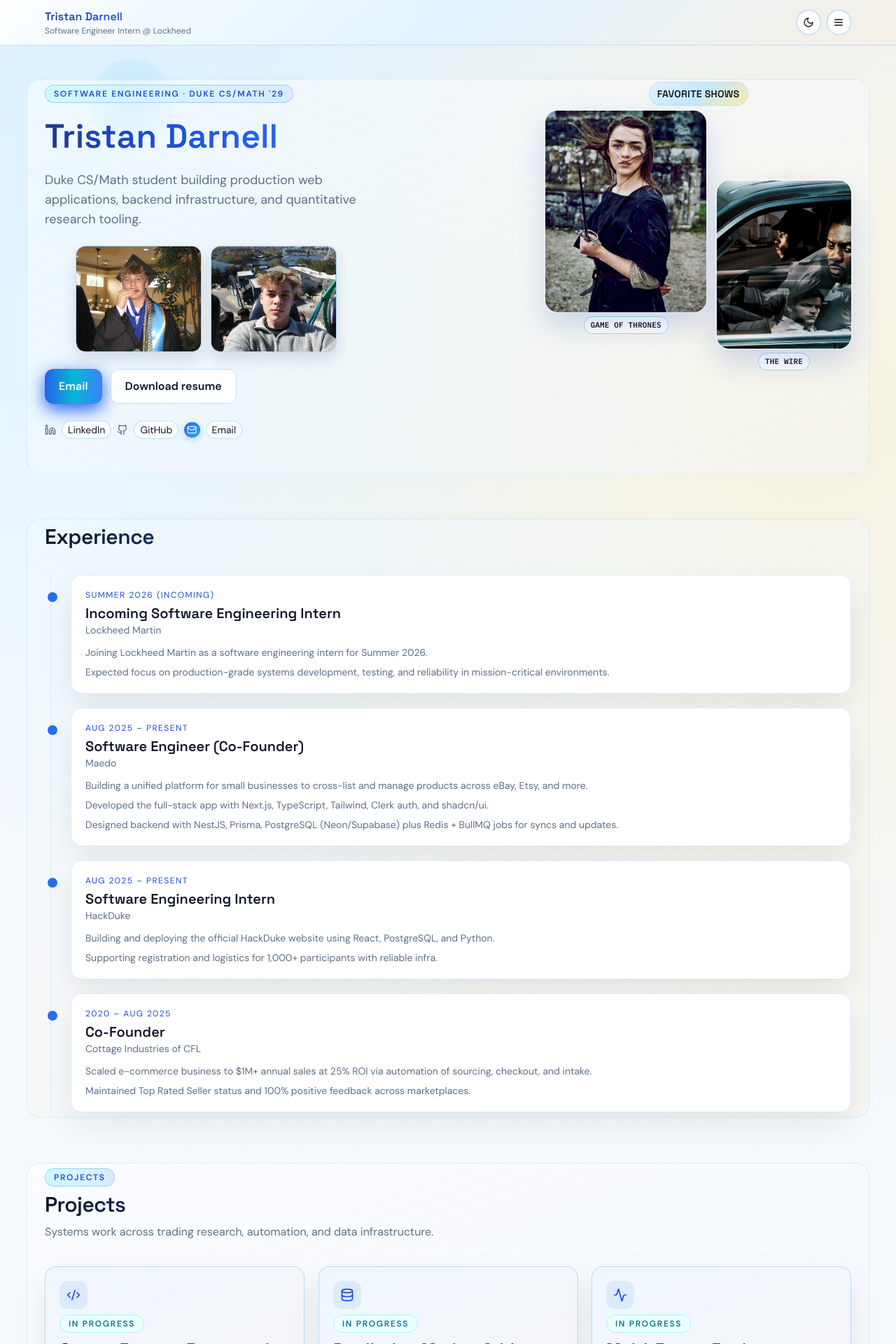
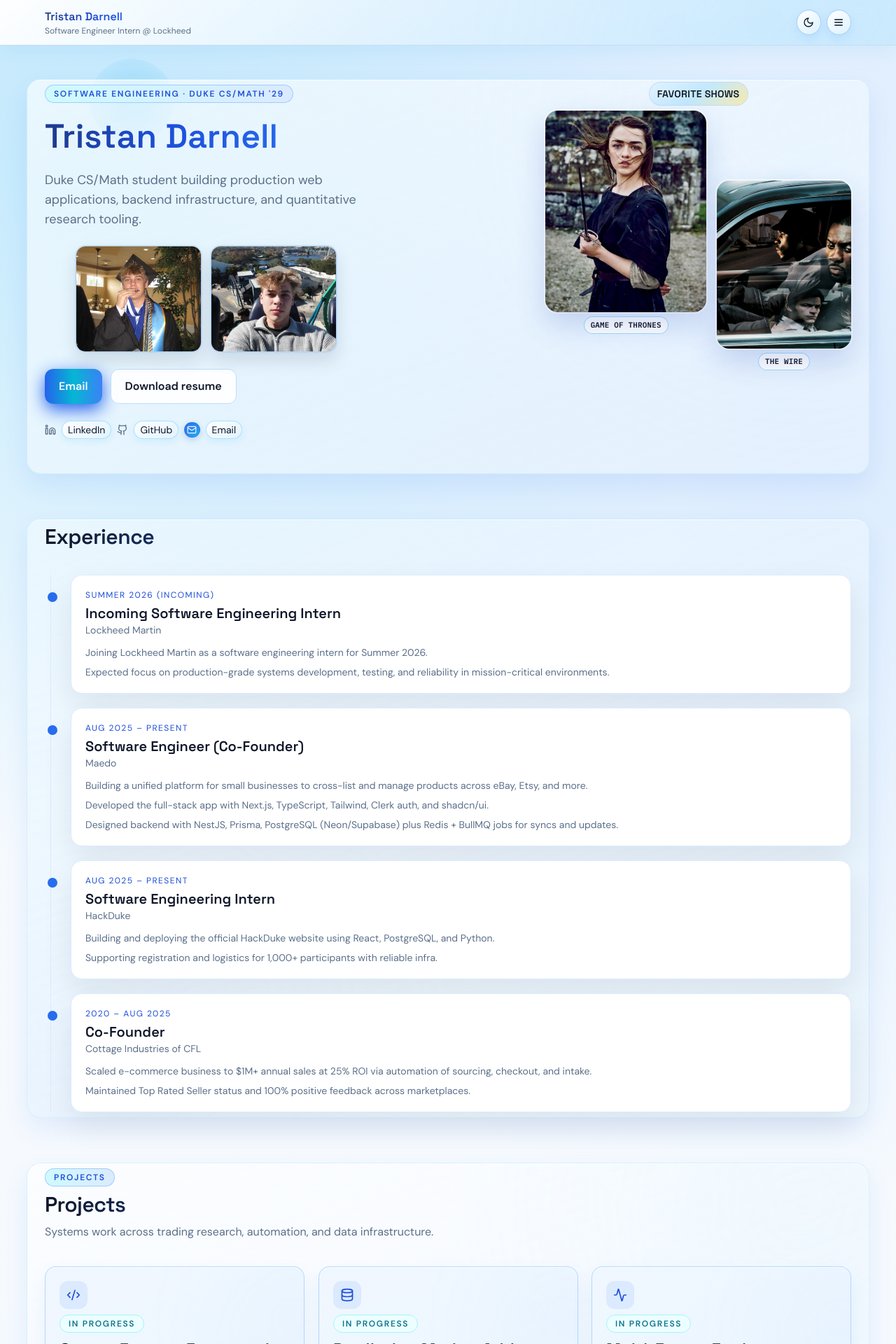
Before and after one commit to tristandarnell/Tristan-Darnell-personal-website, a Next.js app: page / in a window 1280 px wide. Shown: the top 1920 px of the page at 70% size. Built offline with nearby package versions, Linux system fonts and the light colour scheme.

Commit message:
more small changes

```diff
--- a/app/globals.css
+++ b/app/globals.css
@@ -62,10 +62,11 @@
 
 body {
   background:
-    radial-gradient(circle at 8% 6%, rgba(125, 211, 252, 0.2), transparent 24%),
-    radial-gradient(circle at 90% 14%, rgba(251, 191, 36, 0.14), transparent 28%),
-    radial-gradient(circle at 70% 94%, rgba(56, 189, 248, 0.1), transparent 34%),
-    linear-gradient(180deg, rgba(219, 234, 254, 0.3), rgba(239, 246, 255, 0.1) 280px),
+    radial-gradient(circle at 8% 6%, rgba(56, 189, 248, 0.26), transparent 24%),
+    radial-gradient(circle at 88% 14%, rgba(147, 197, 253, 0.28), transparent 30%),
+    radial-gradient(circle at 70% 94%, rgba(59, 130, 246, 0.14), transparent 36%),
+    radial-gradient(circle at 26% 72%, rgba(186, 230, 253, 0.26), transparent 38%),
+    linear-gradient(180deg, rgba(219, 234, 254, 0.34), rgba(239, 246, 255, 0.12) 280px),
     hsl(var(--background));
   color: hsl(var(--foreground));
   min-height: 100vh;
@@ -199,7 +200,8 @@
   width: 120px;
   height: 120px;
   border-radius: 999px;
-  background: radial-gradient(circle, rgba(56, 189, 248, 0.2), rgba(56, 189, 248, 0));
+  background: radial-gradient(circle, rgba(56, 189, 248, 0.3), rgba(56, 189, 248, 0));
+  filter: blur(0.5px);
   transform: translate3d(0, calc(var(--scroll-parallax) * -0.28), 0);
   pointer-events: none;
 }
@@ -212,7 +214,8 @@
   width: 104px;
   height: 104px;
   border-radius: 999px;
-  background: radial-gradient(circle, rgba(251, 191, 36, 0.16), rgba(251, 191, 36, 0));
+  background: radial-gradient(circle, rgba(125, 211, 252, 0.24), rgba(125, 211, 252, 0));
+  filter: blur(0.5px);
   transform: translate3d(0, calc(var(--scroll-parallax-soft) * -0.4), 0);
   pointer-events: none;
 }
@@ -222,19 +225,29 @@
   position: absolute;
   inset: -8px -2px;
   border-radius: 20px;
-  background: linear-gradient(160deg, rgba(255, 255, 255, 0.52), rgba(239, 246, 255, 0.34));
+  background:
+    linear-gradient(160deg, rgba(255, 255, 255, 0.62), rgba(239, 246, 255, 0.42)),
+    radial-gradient(circle at 92% 10%, rgba(186, 230, 253, 0.26), transparent 42%);
   border: 1px solid rgba(186, 230, 253, 0.48);
   z-index: -1;
   transform: translate3d(0, calc(var(--scroll-parallax-soft) * -0.08), 0);
+  box-shadow:
+    0 16px 34px rgba(37, 99, 235, 0.09),
+    inset 0 1px 0 rgba(255, 255, 255, 0.72);
   pointer-events: none;
 }
 
 .site-main > section:nth-child(2n)::before {
-  background: linear-gradient(160deg, rgba(240, 249, 255, 0.56), rgba(255, 237, 213, 0.24));
+  background:
+    linear-gradient(160deg, rgba(240, 249, 255, 0.66), rgba(224, 242, 254, 0.34)),
+    radial-gradient(circle at 8% 90%, rgba(191, 219, 254, 0.24), transparent 40%);
 }
 
 .playful-header {
-  background: linear-gradient(140deg, rgba(255, 255, 255, 0.92), rgba(224, 242, 254, 0.72), rgba(255, 237, 213, 0.34));
+  background:
+    linear-gradient(140deg, rgba(255, 255, 255, 0.96), rgba(224, 242, 254, 0.82), rgba(186, 230, 253, 0.38)),
+    radial-gradient(circle at 84% 22%, rgba(125, 211, 252, 0.24), transparent 42%);
+  box-shadow: 0 8px 24px rgba(14, 165, 233, 0.08);
 }
 
 .dark .playful-header {
@@ -243,12 +256,22 @@
 
 .highlight-card {
   border: 1px solid rgba(147, 197, 253, 0.62);
-  background: linear-gradient(160deg, rgba(219, 234, 254, 0.66), rgba(254, 249, 195, 0.34));
+  background:
+    linear-gradient(160deg, rgba(219, 234, 254, 0.76), rgba(191, 219, 254, 0.46)),
+    radial-gradient(circle at 88% 12%, rgba(125, 211, 252, 0.26), transparent 40%);
+  box-shadow:
+    0 12px 28px rgba(37, 99, 235, 0.08),
+    inset 0 1px 0 rgba(255, 255, 255, 0.78);
 }
 
 .photo-card {
   border: 1px solid rgba(147, 197, 253, 0.62);
-  background: linear-gradient(155deg, rgba(239, 246, 255, 0.94), rgba(255, 237, 213, 0.3));
+  background:
+    linear-gradient(155deg, rgba(239, 246, 255, 0.96), rgba(224, 242, 254, 0.5)),
+    radial-gradient(circle at 94% 16%, rgba(147, 197, 253, 0.22), transparent 42%);
+  box-shadow:
+    0 14px 30px rgba(14, 116, 204, 0.08),
+    inset 0 1px 0 rgba(255, 255, 255, 0.82);
 }
 
 .dark .highlight-card,
@@ -265,15 +288,16 @@
   height: 2.2rem;
   border-radius: 999px;
   border: 1px solid rgba(147, 197, 253, 0.8);
-  background: rgba(255, 255, 255, 0.9);
+  background: linear-gradient(145deg, rgba(255, 255, 255, 0.96), rgba(224, 242, 254, 0.86));
   color: #0f172a;
+  box-shadow: 0 6px 14px rgba(59, 130, 246, 0.12);
   transition: all 0.2s ease;
 }
 
 .header-icon-btn:hover {
   transform: translateY(-1px);
   border-color: rgba(59, 130, 246, 0.9);
-  background: rgba(239, 246, 255, 0.96);
+  background: linear-gradient(145deg, rgba(255, 255, 255, 0.98), rgba(219, 234, 254, 0.92));
 }
 
 .dark .header-icon-btn {
@@ -319,8 +343,12 @@
   width: min(320px, calc(100vw - 2rem));
   border-radius: 16px;
   border: 1px solid rgba(147, 197, 253, 0.72);
-  background: linear-gradient(165deg, rgba(255, 255, 255, 0.98), rgba(239, 246, 255, 0.9));
-  box-shadow: 0 18px 44px rgba(15, 23, 42, 0.18);
+  background:
+    linear-gradient(165deg, rgba(255, 255, 255, 0.98), rgba(239, 246, 255, 0.93)),
+    radial-gradient(circle at 86% 8%, rgba(186, 230, 253, 0.3), transparent 40%);
+  box-shadow:
+    0 18px 44px rgba(15, 23, 42, 0.18),
+    inset 0 1px 0 rgba(255, 255, 255, 0.75);
   padding: 0.9rem;
 }
 
@@ -374,9 +402,10 @@
 }
 
 .tag-chip {
-  background: rgba(255, 255, 255, 0.85);
+  background: linear-gradient(145deg, rgba(255, 255, 255, 0.92), rgba(224, 242, 254, 0.7));
   border: 1px solid rgba(125, 211, 252, 0.6);
   color: #0f172a;
+  box-shadow: 0 4px 10px rgba(56, 189, 248, 0.12);
 }
 
 .hero-email-link {
@@ -578,8 +607,10 @@
   width: clamp(128px, 20vw, 180px);
   border-radius: 14px;
   border: 1px solid rgba(147, 197, 253, 0.72);
-  background: rgba(255, 255, 255, 0.82);
-  box-shadow: 0 10px 20px rgba(15, 23, 42, 0.12);
+  background: linear-gradient(165deg, rgba(255, 255, 255, 0.9), rgba(224, 242, 254, 0.62));
+  box-shadow:
+    0 12px 24px rgba(15, 23, 42, 0.12),
+    0 0 0 1px rgba(191, 219, 254, 0.48);
   overflow: hidden;
 }
 
@@ -701,8 +732,11 @@
 .spotify-card {
   border-color: rgba(59, 130, 246, 0.42);
   background:
-    linear-gradient(145deg, rgba(225, 238, 255, 0.92), rgba(210, 230, 255, 0.8) 46%, rgba(229, 242, 255, 0.72)),
-    radial-gradient(circle at top right, rgba(96, 165, 250, 0.2), transparent 52%);
+    linear-gradient(145deg, rgba(225, 238, 255, 0.95), rgba(210, 230, 255, 0.84) 46%, rgba(229, 242, 255, 0.78)),
+    radial-gradient(circle at 92% 10%, rgba(96, 165, 250, 0.28), transparent 54%);
+  box-shadow:
+    0 18px 36px rgba(15, 23, 42, 0.14),
+    inset 0 1px 0 rgba(255, 255, 255, 0.76);
 }
 
 .spotify-title {
@@ -732,7 +766,9 @@
 .spotify-strip-block {
   border-radius: 14px;
   border: 1px solid rgba(147, 197, 253, 0.72);
-  background: linear-gradient(165deg, rgba(247, 252, 255, 0.9), rgba(233, 245, 255, 0.74));
+  background:
+    linear-gradient(165deg, rgba(247, 252, 255, 0.94), rgba(233, 245, 255, 0.8)),
+    radial-gradient(circle at 88% 10%, rgba(186, 230, 253, 0.22), transparent 44%);
   padding: 0.75rem 0.9rem 0.78rem;
 }
 
@@ -773,7 +809,9 @@
 .spotify-table-block {
   border-radius: 14px;
   border: 1px solid rgba(147, 197, 253, 0.72);
-  background: linear-gradient(165deg, rgba(247, 252, 255, 0.9), rgba(233, 245, 255, 0.74));
+  background:
+    linear-gradient(165deg, rgba(247, 252, 255, 0.94), rgba(233, 245, 255, 0.8)),
+    radial-gradient(circle at 10% 100%, rgba(191, 219, 254, 0.2), transparent 46%);
   overflow: hidden;
 }
 
```
